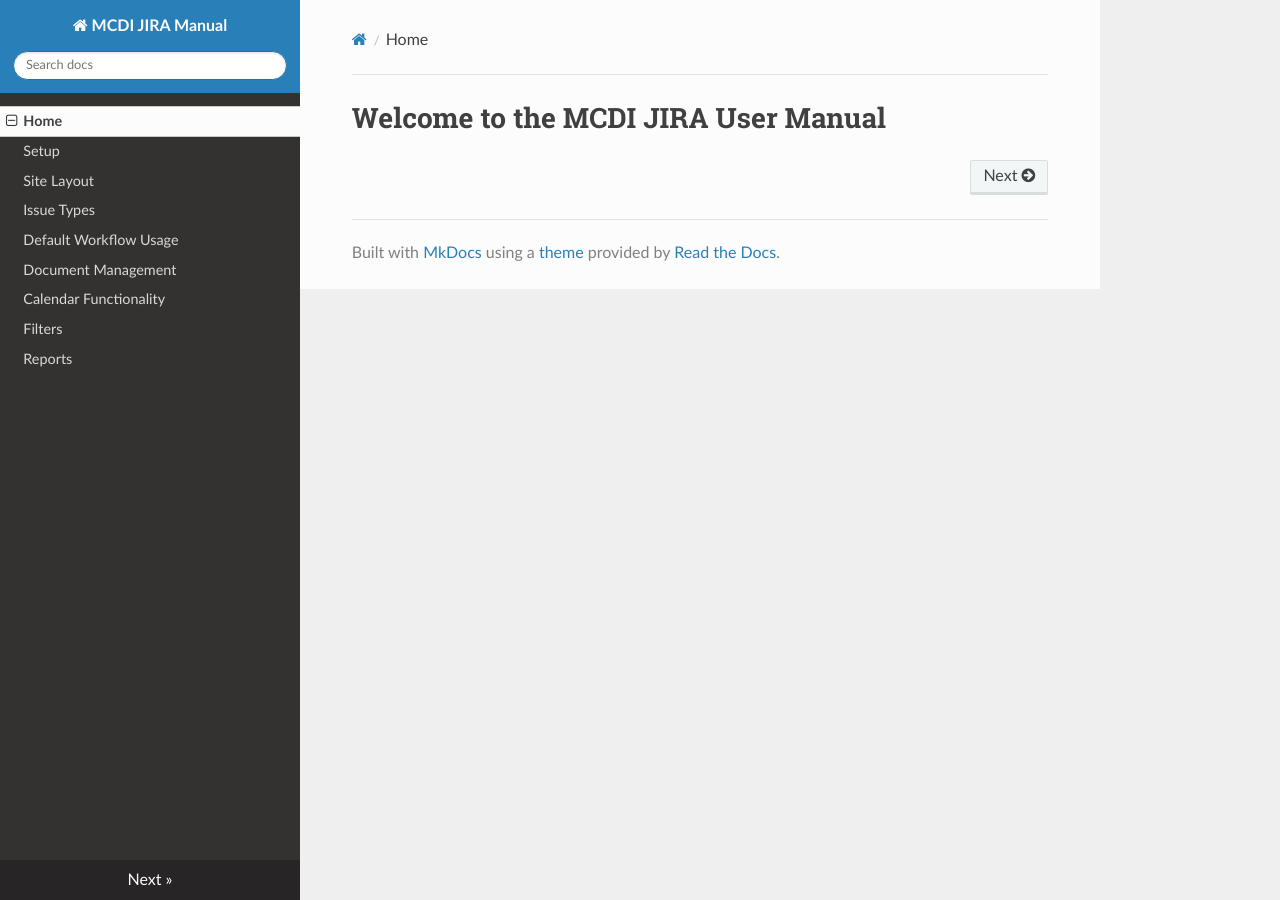
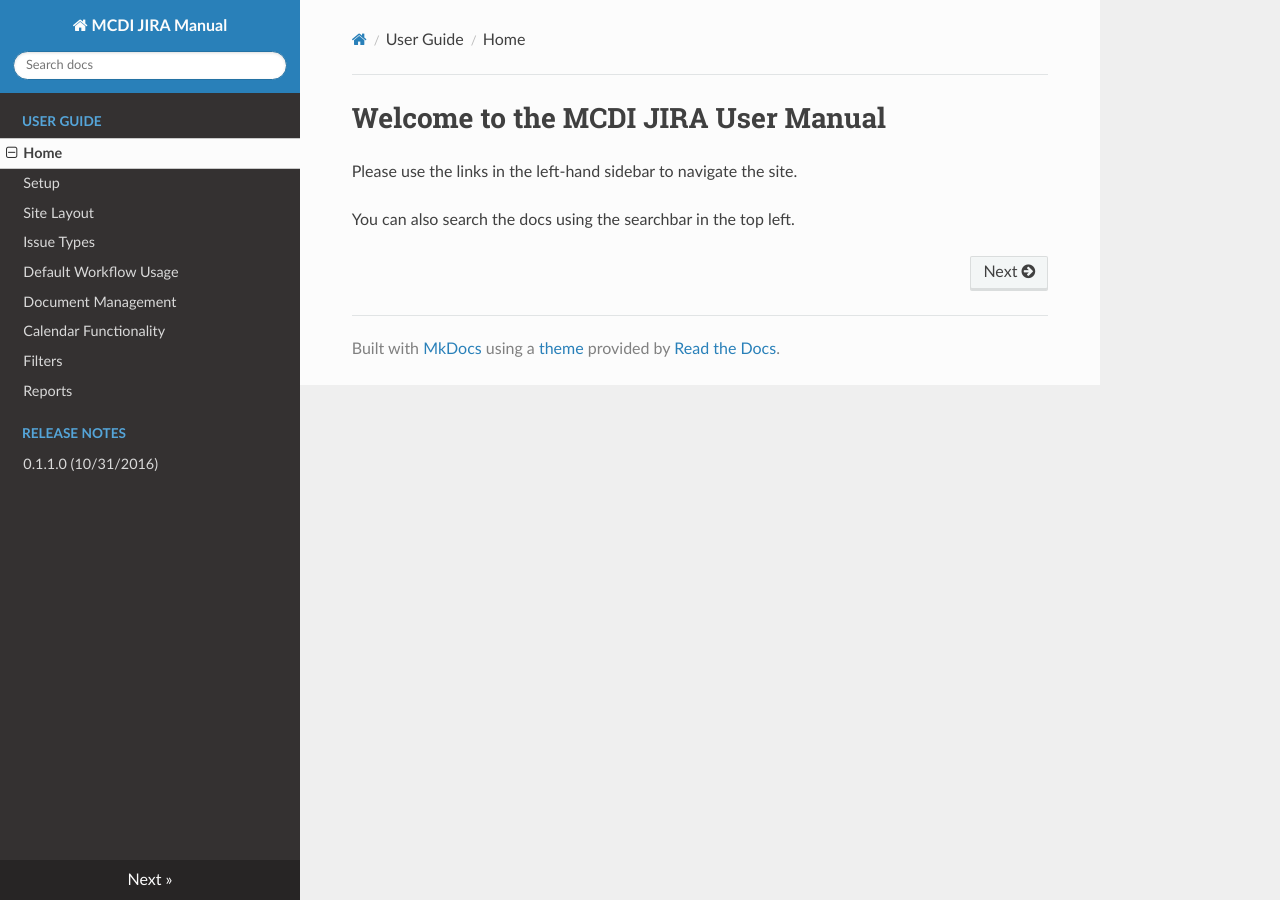
Before and after one commit to DaveahamLincoln/mcdi-jiradocs, an MkDocs documentation site: the page built from docs/index.md, in a window 1280 px wide. Built offline with MkDocs 1.6.1, drawn with Linux system fonts in a browser that asks for light colours; nearby versions of some CDN libraries; old or Windows-style settings are respelled for this version of MkDocs.

```diff
--- a/docs/index.md
+++ b/docs/index.md
@@ -1 +1,5 @@
 # Welcome to the MCDI JIRA User Manual
+
+Please use the links in the left-hand sidebar to navigate the site.
+
+You can also search the docs using the searchbar in the top left.
--- a/mkdocs.yml
+++ b/mkdocs.yml
@@ -1,12 +1,16 @@
 site_name: MCDI JIRA Manual
 pages:
-  - Home: index.md
-  - Setup: setup.md
-  - Site Layout: layout.mdt
-  - Issue Types: issue_types.md
-  - Default Workflow Usage: workflows.md
-  - Document Management: document_management.md
-  - Calendar Functionality: calendar.md
-  - Filters: filters.md
-  - Reports: reports.md
+  - User Guide:
+    - Home: index.md
+    - Setup: setup.md
+    - Site Layout: layout.md
+    - Issue Types: issue_types.md
+    - Default Workflow Usage: workflows.md
+    - Document Management: document_management.md
+    - Calendar Functionality: calendar.md
+    - Filters: filters.md
+    - Reports: reports.md
+  - Release Notes:
+    - 0.1.1.0 (10/31/2016): 0110_10312016.md
+
 theme: readthedocs
```
Also changed, not shown: docs/0110_10312016.md (added, +53 -0 lines), docs/calendar.md (added), docs/document_management.md (added), docs/filters.md (added), docs/issue_types.md (added), docs/layout.md (added), docs/reports.md (added), docs/workflows.md (added).
